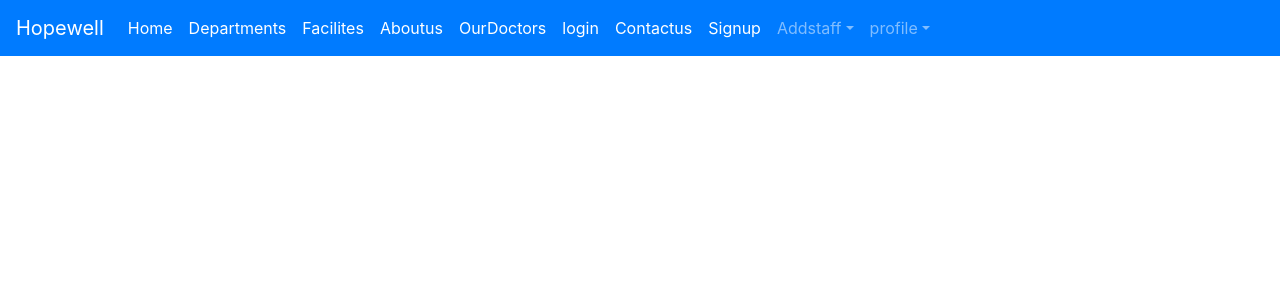
After one commit to Tushar503/hopewellhospital, a Django app: template templates/managerpage.html in a window 1280 px wide. The commit adds this page. Shown: the top 300 px of the page. Run offline with Django 3.2, Linux system fonts and the light colour scheme; the template is opened without the code that fills it, so the values that code supplies are empty.

Commit message:
@tushar manager page,views,url,masterpage

```diff
--- a/assets/css/masterpage.css
+++ b/assets/css/masterpage.css
@@ -1,6 +1,7 @@
 .nav1{margin-left:50px;
 }
-.color{background-color:#99A0A3;
+
+.color{background-color:#99A03;
        height:400px;
 
 }
@@ -13,3 +14,6 @@ padding-top:50px;
 }
 .recption1{margin-left:100px;
 }
+.emrgency{position:realative;
+top:50px;
+}
--- /dev/null
+++ b/templates/managerpage.html
@@ -0,0 +1,91 @@
+<!DOCTYPE html>
+<html lang="en">
+<head>
+    <link rel="stylesheet" type="text/css" href="/assets/css/sliderimg.css"/>
+    <link rel="stylesheet" type="text/css" href="/assets/css/login.css"/>
+    <link rel="stylesheet" type="text/css" href="/assets/css/bootstrap.min.css"/>
+
+    <script type="text/javascript" src="/assets/js/mquery.js"></script>
+    <script type="text/javascript" src="/assets/js/sliderimg.js"></script>
+
+    <meta charset="UTF-8">
+    <title>managerlogin</title>
+</head>
+<body>
+
+    <header>
+  <nav class="navbar navbar-expand-md navbar-dark bg-primary">
+    <a class="navbar-brand" href="#">Hopewell</a>
+    <button class="navbar-toggler" type="button" data-toggle="collapse" data-target="#navbarCollapse" aria-controls="navbarCollapse" aria-expanded="false" aria-label="Toggle navigation">
+      <span class="navbar-toggler-icon"></span>
+    </button>
+    <div class="collapse navbar-collapse nav1" id="navbarCollapse" >
+      <ul class="navbar-nav mr-auto">
+        <li class="nav-item active">
+          <a class="nav-link" href="#">Home <span class="sr-only">(current)</span></a>
+        </li>
+        <li class="nav-item active">
+          <a class="nav-link" href="#">Departments</a>
+        </li>
+        <li class="nav-item active">
+          <a class="nav-link " href="#">Facilites</a>
+        </li>
+        <li class="nav-item active">
+          <a class="nav-link " href="#">Aboutus</a>
+        </li>
+        <li class="nav-item active">
+          <a class="nav-link " href="#">OurDoctors</a>
+        </li>
+        <li class="nav-item active">
+          <a class="nav-link " href="/login/">login</a>
+        </li>
+           <li class="nav-item active">
+          <a class="nav-link " href="#">Contactus</a>
+        </li>
+         <li class="nav-item active">
+          <a class="nav-link " href="#">Signup</a>
+        </li>
+          <li class="nav-item dropdown">
+        <a class="nav-link dropdown-toggle" href="#" id="dropdown01" data-toggle="dropdown" aria-haspopup="true" aria-expanded="false">Addstaff</a>
+        <div class="dropdown-menu" aria-labelledby="dropdown01">
+          <a class="dropdown-item" href="#">Doctor</a>
+          <a class="dropdown-item" href="#">Otherstaff</a>
+          <a class="dropdown-item" href="#">Something else here</a>
+        </div>
+      </li>
+          <li class="nav-item dropdown">
+        <a class="nav-link dropdown-toggle" href="#" id="dropdown02" data-toggle="dropdown" aria-haspopup="true" aria-expanded="false">profile</a>
+        <div class="dropdown-menu" aria-labelledby="dropdown01">
+          <a class="dropdown-item" href="#">ADD</a>
+          <a class="dropdown-item" href="#">Update</a>
+          <a class="dropdown-item" href="#">Delete</a>
+            <a class="dropdown-item" href="#">view</a>
+            <a class="dropdown-item" href="#">logout</a>
+        </div>
+      </li>
+
+      </ul>
+
+    </div>
+  </nav>
+</header>
+
+    {% block content %}
+
+
+
+
+    {% endblock %}
+
+
+</body>
+<!-- Optional JavaScript -->
+    <!-- jQuery first, then Popper.js, then Bootstrap JS -->
+    <script src="https://cdnjs.cloudflare.com/ajax/libs/popper.js/1.14.7/umd/popper.min.js"
+            integrity="sha384-UO2eT0CpHqdSJQ6hJty5KVphtPhzWj9WO1clHTMGa3JDZwrnQq4sF86dIHNDz0W1"
+            crossorigin="anonymous"></script>
+    <script src="/assets/js/bootstrap.min.js"
+            integrity="sha384-JjSmVgyd0p3pXB1rRibZUAYoIIy6OrQ6VrjIEaFf/nJGzIxFDsf4x0xIM+B07jRM"
+            crossorigin="anonymous"></script>
+
+</html>
--- a/templates/masterpage.html
+++ b/templates/masterpage.html
@@ -18,7 +18,11 @@
 &nbsp;
 </div>
 <div class="col-md-12"><br/>
-    <img src="/assets/images/logo1.png" /><br/>
+    <img src="/assets/images/logo1.png" style="position:relative;top:-15px;left:30px;" >
+    <img src="/assets/images/emergency.png" height="120" width="150" class="logo2" style="position:relative;top:-15px;left:400px;" />
+    <img src="/assets/images/helpline.jpg" height="120" width="150" class="logo3" style="position:relative;top:-15px;left:700px;"/>
+    <div class="emrgency"><b>Emergency</b>
+    <p>9518837699</p></div>
 </div>
 
     <header>
```
Also changed, not shown: assets/images/emergency.png (added), assets/images/helpline.jpg (added).
